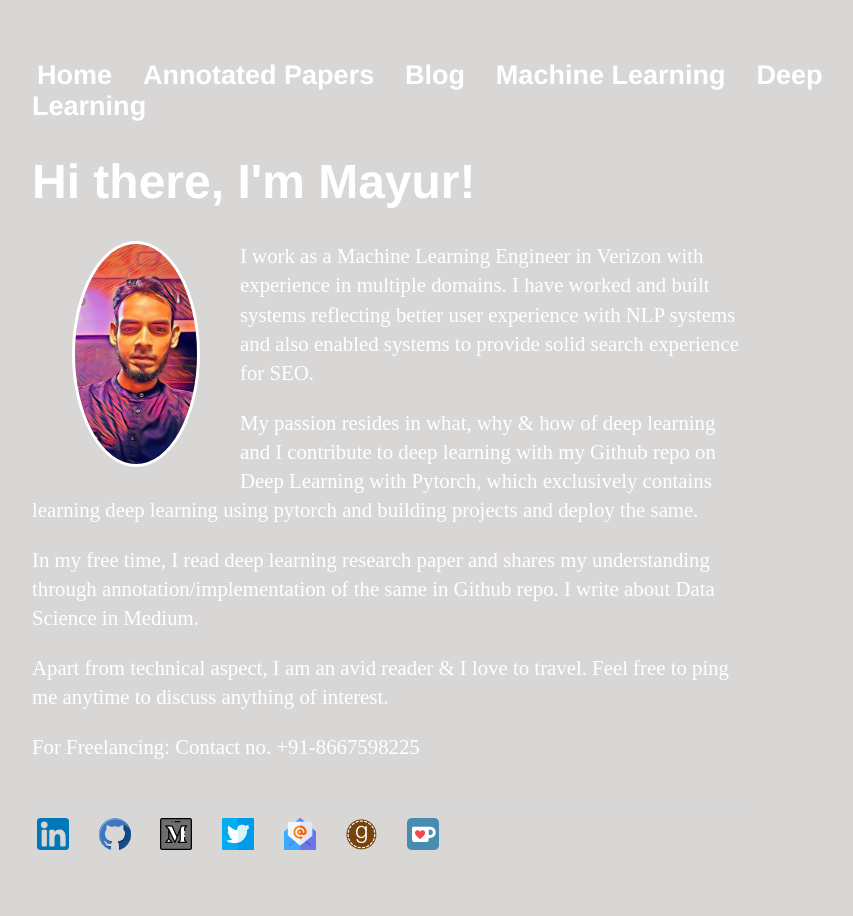
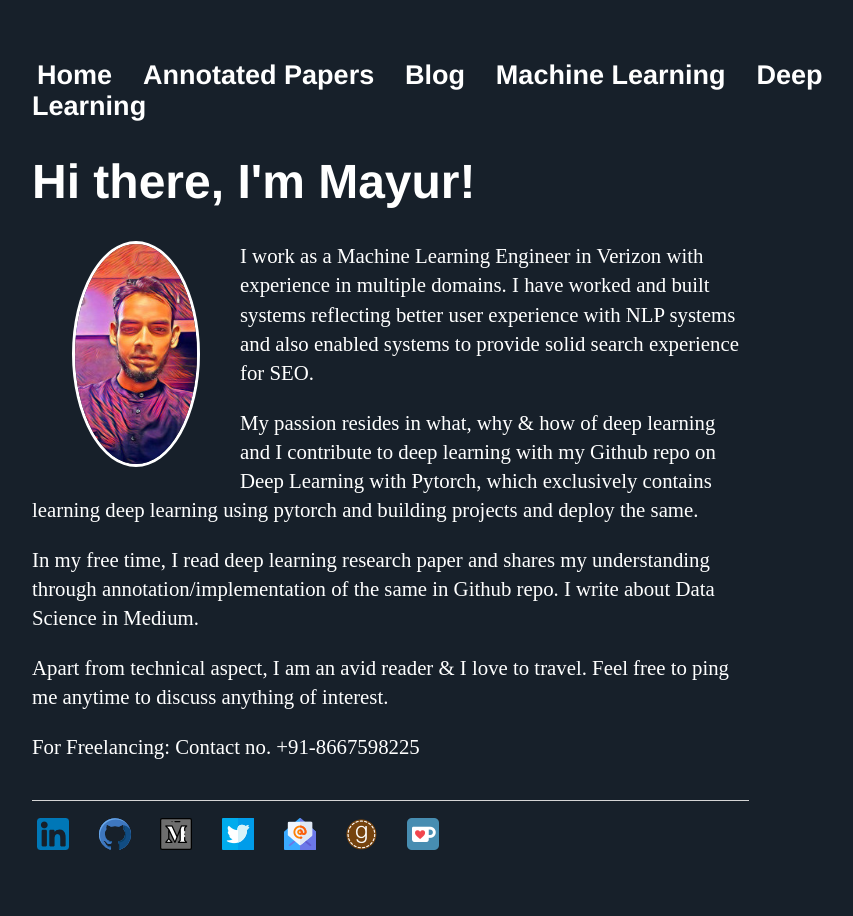
Before and after one commit to Mayurji/mayurji.github.io, a Jekyll site: the page built from index.html, in a window 1280 px wide. Shown: the whole page, without its empty margins (160-1013 px from the left). Built offline with Jekyll 4.4.1, drawn with Linux system fonts in a browser that asks for light colours.

Commit message:
Update default.html

```diff
--- a/_layouts/default.html
+++ b/_layouts/default.html
@@ -6,7 +6,7 @@
 		<link rel="stylesheet" type="text/css" href="/css/main.css">
 		<meta name="google-site-verification" content="Qml5-eorENd39vL-Z5OR_K_4Bj_tpO87ApQX8cGYQkc" />
 	</head>
-	<body style="background-color: #d9d6d6;"> <!--#17202a  -->
+	<body style="background-color:#17202a;"> <!-- #d9d6d6 -->
 		<nav>
     		<ul>
         		<li><a href="/">Home</a></li>
```
